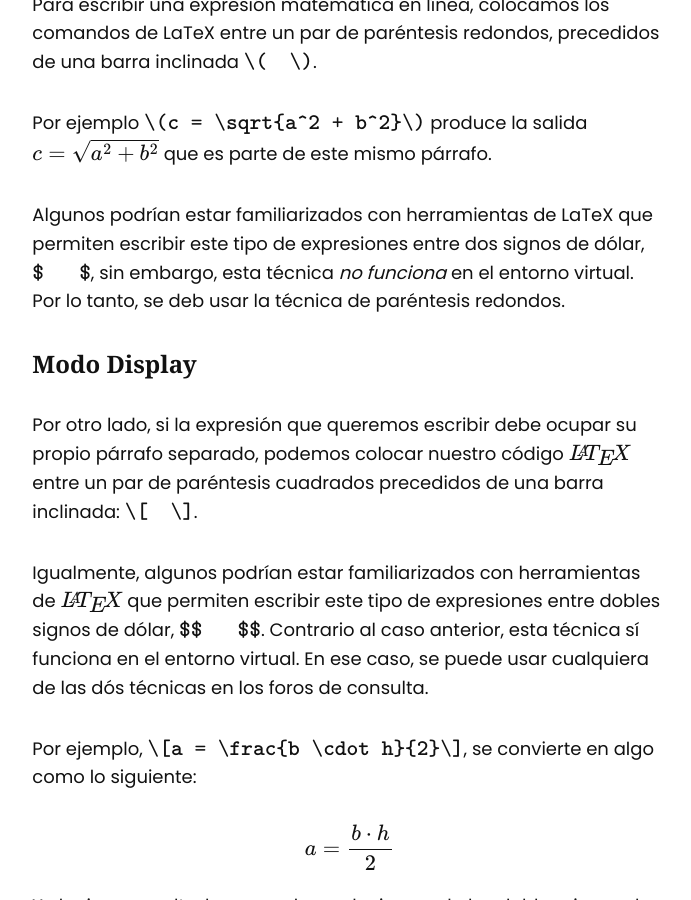
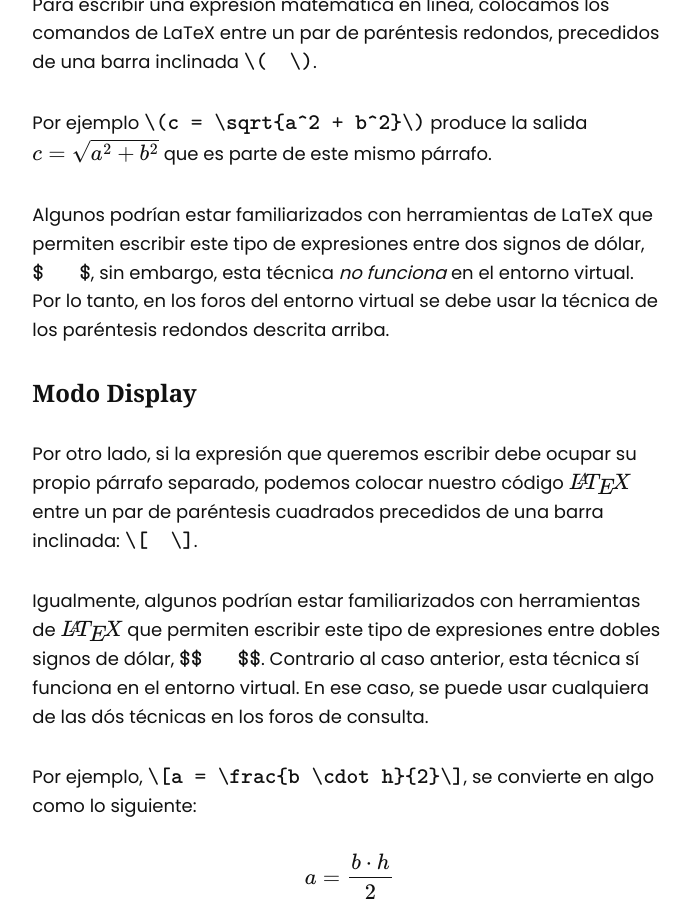
Before and after one commit to asoesem/asoesem.github.io, a Jekyll site: the page built from _posts/2023-12-07-latex-en-foro-de-consultas.md, in a window 1280 px wide and 900 px high, scrolled down 1627 px. Shown: the whole window, without its empty margins (457-1148 px from the left). Built offline with Jekyll 4.4.1, drawn with Linux system fonts in a browser that asks for light colours.

Commit message:
Mejoras al post de uso de LaTeX en los foros

```diff
--- a/_posts/2023-12-07-latex-en-foro-de-consultas.md
+++ b/_posts/2023-12-07-latex-en-foro-de-consultas.md
@@ -26,7 +26,7 @@ Para escribir una expresión matemática en línea, colocamos los comandos de La
 
 Por ejemplo $$\texttt{\\}\texttt{(} \texttt{c = \sqrt{a^2 + b^2}} \texttt{\\}\texttt{)}$$ produce la salida $$c = \sqrt{a^2 + b^2}$$ que es parte de este mismo párrafo.
 
-Algunos podrían estar familiarizados con herramientas de LaTeX que permiten escribir este tipo de expresiones entre dos signos de dólar, $$\texttt{\$   \$}$$, sin embargo, esta técnica *no funciona* en el entorno virtual. Por lo tanto, se deb usar la técnica de paréntesis redondos.
+Algunos podrían estar familiarizados con herramientas de LaTeX que permiten escribir este tipo de expresiones entre dos signos de dólar, $$\texttt{\$   \$}$$, sin embargo, esta técnica *no funciona* en el entorno virtual. Por lo tanto, en los foros del entorno virtual se debe usar la técnica de los paréntesis redondos descrita arriba.
 
 ### Modo Display
 
```
